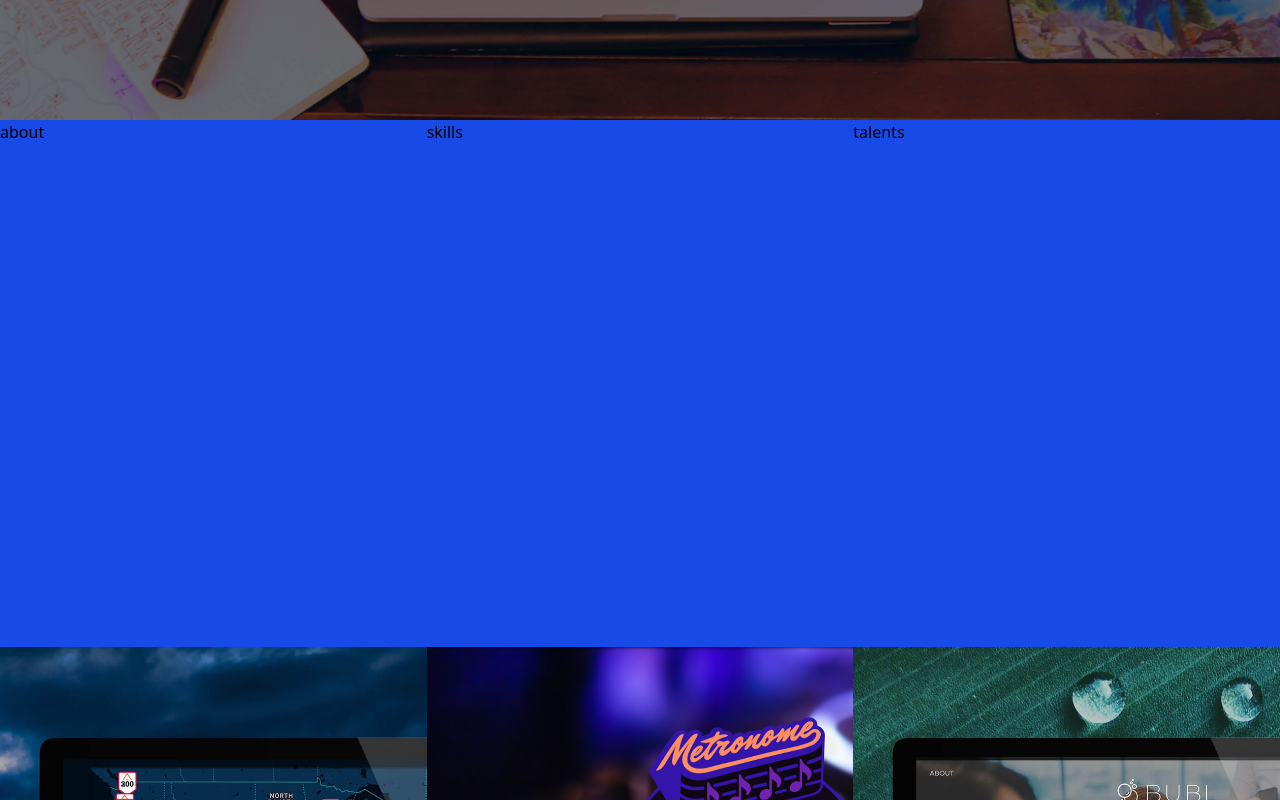
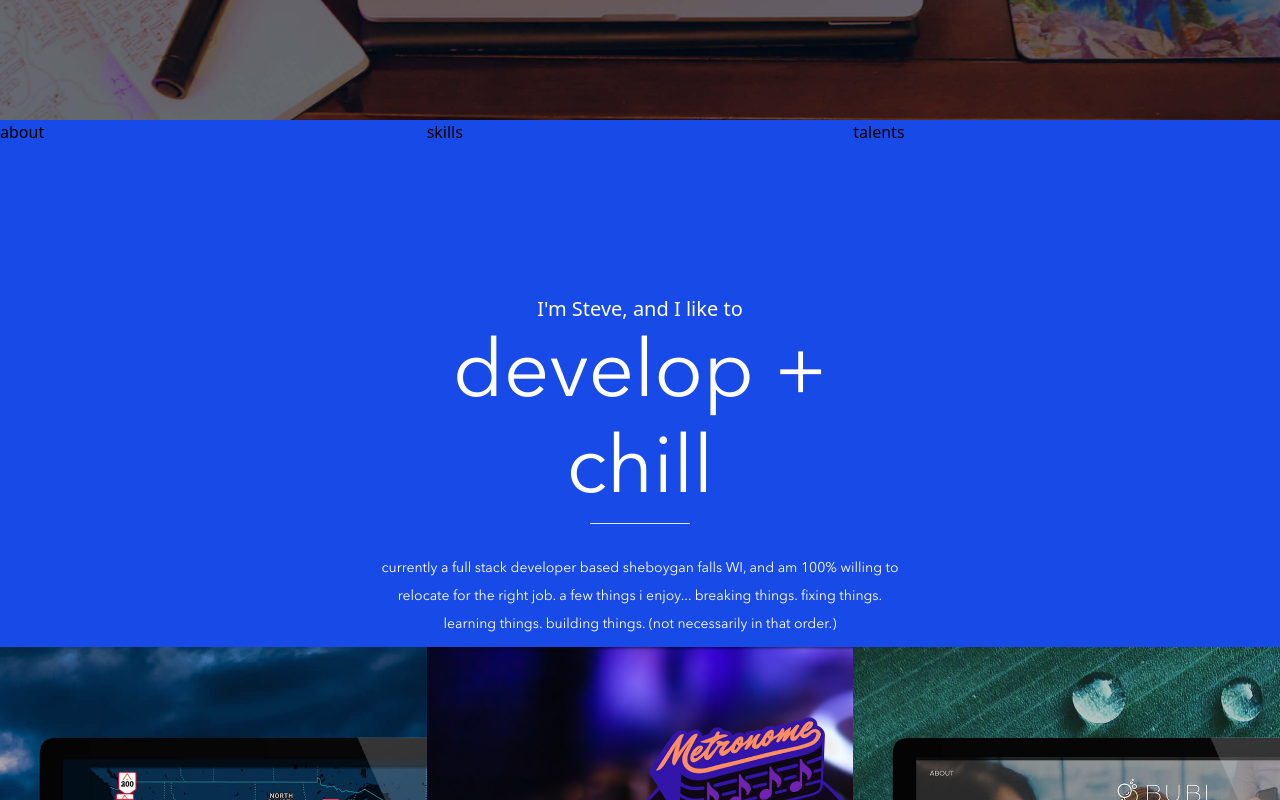
Before and after one commit to sklanier/Portfolio, a Next.js app: page / in a window 1280 px wide. Shown: the part 680-1480 px from the top of the page. Built offline with nearby package versions, Linux system fonts and the light colour scheme.

Commit message:
fixed blue fade

```diff
--- a/components/Hero.js
+++ b/components/Hero.js
@@ -12,6 +12,17 @@ const Hero = () => (
                     <AnchorLink href="#projects"><button className="heroBtn">view my projects</button></AnchorLink>
                 </div>
             </div>
+            <div id="hero" className="h-screen bg-hero-image bg-fixed bg-cover bg-center bg-no-repeat">
+            <div className="text-xl text-white flex justify-center items-center m-auto h-screen">
+                <div className="text-center w-5/12">
+                    <h2>I'm Steve, and I like to</h2>
+                    <h1 className="heroText">develop + chill</h1>
+                    <hr width="100px" className="m-auto"></hr>
+                    <h1 className="heroSub">currently a full stack developer based sheboygan falls WI, and am 100% willing to relocate for the right job. a few things i enjoy... breaking things. fixing things. learning things. building things. (not necessarily in that order.)</h1>
+                    <AnchorLink href="#projects"><button className="heroBtn">view my projects</button></AnchorLink>
+                </div>
+            </div>
+        </div>
         </div>
     </section>
 );
--- a/public/assets/scripts/scrollfade.js
+++ b/public/assets/scripts/scrollfade.js
@@ -5,12 +5,12 @@ $(window).scroll(function(){
 $(window).scroll(function() {
     var scroll = $(window).scrollTop();
 
-    if (scroll >= 100) {
+    if (scroll >= 70) {
         $("#nav").addClass("nav-scrolled");
         $(".navText").css("color", "black");
     }
 
-    if (scroll < 100) {
+    if (scroll < 70) {
         $("#nav").removeClass("nav-scrolled");
         $(".navText").css("color", "white");
     }
```
